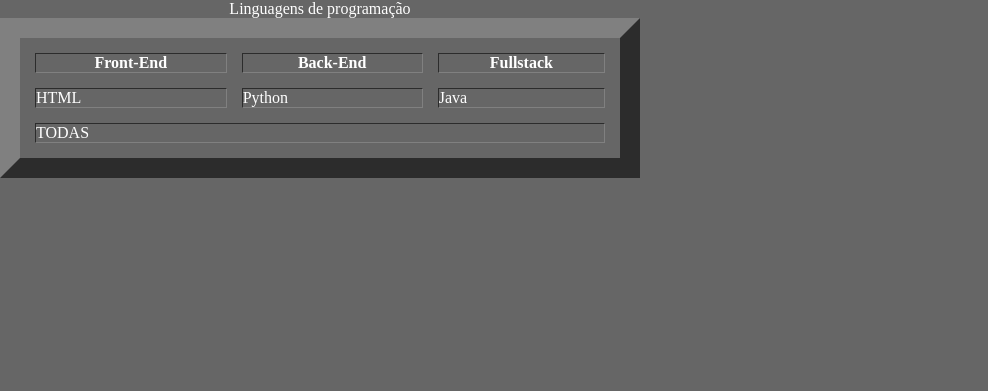
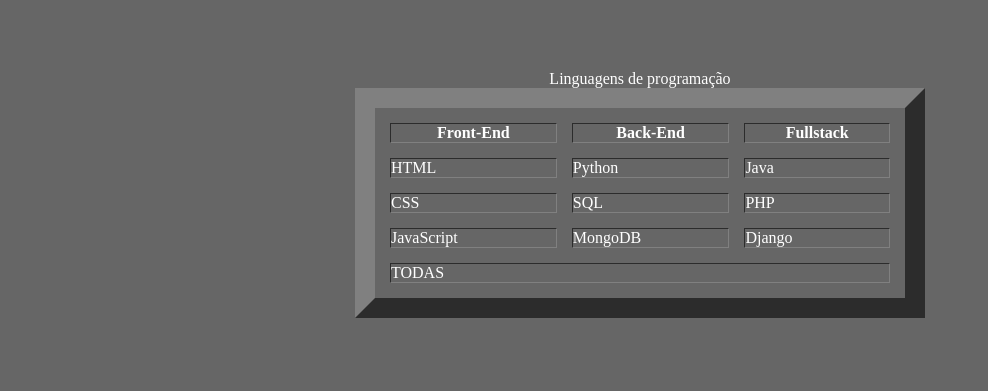
Before and after one commit to Gustavulk/Tabela, a plain HTML site: page index.html in a window 1280 px wide. Shown: the whole page, without its empty margins (0-988 px from the left). Drawn offline with Linux system fonts and the light colour scheme.

Commit message:
Nova demanda 2

```diff
--- a/index.html
+++ b/index.html
@@ -9,6 +9,7 @@
 </head>
 <body>
 
+    <div class="interface">
     <table border="20" cellpadding="50" cellspacing="15" width="50%">
         <caption>Linguagens de programação</caption>
         <thead>
@@ -24,6 +25,16 @@
                 <td>Python</td>
                 <td>Java</td>
             </tr>
+            <tr>
+                <td>CSS</td>
+                <td>SQL</td>
+                <td>PHP</td>
+            </tr>
+            <tr>
+                <td>JavaScript</td>
+                <td>MongoDB</td>
+                <td>Django</td>
+            </tr>
         </tbody>
         <tfoot>
             <tr>
@@ -31,6 +42,7 @@
             </tr>
         </tfoot>
     </table>
+</div>
 
 </body>
 </html>
--- a/style.css
+++ b/style.css
@@ -5,3 +5,10 @@
     background-color: #666;
     color: #fff;
 }
+
+.interface {
+    display: flex;
+    justify-content: center;
+    align-items: center;
+    padding: 70px;
+}
```
